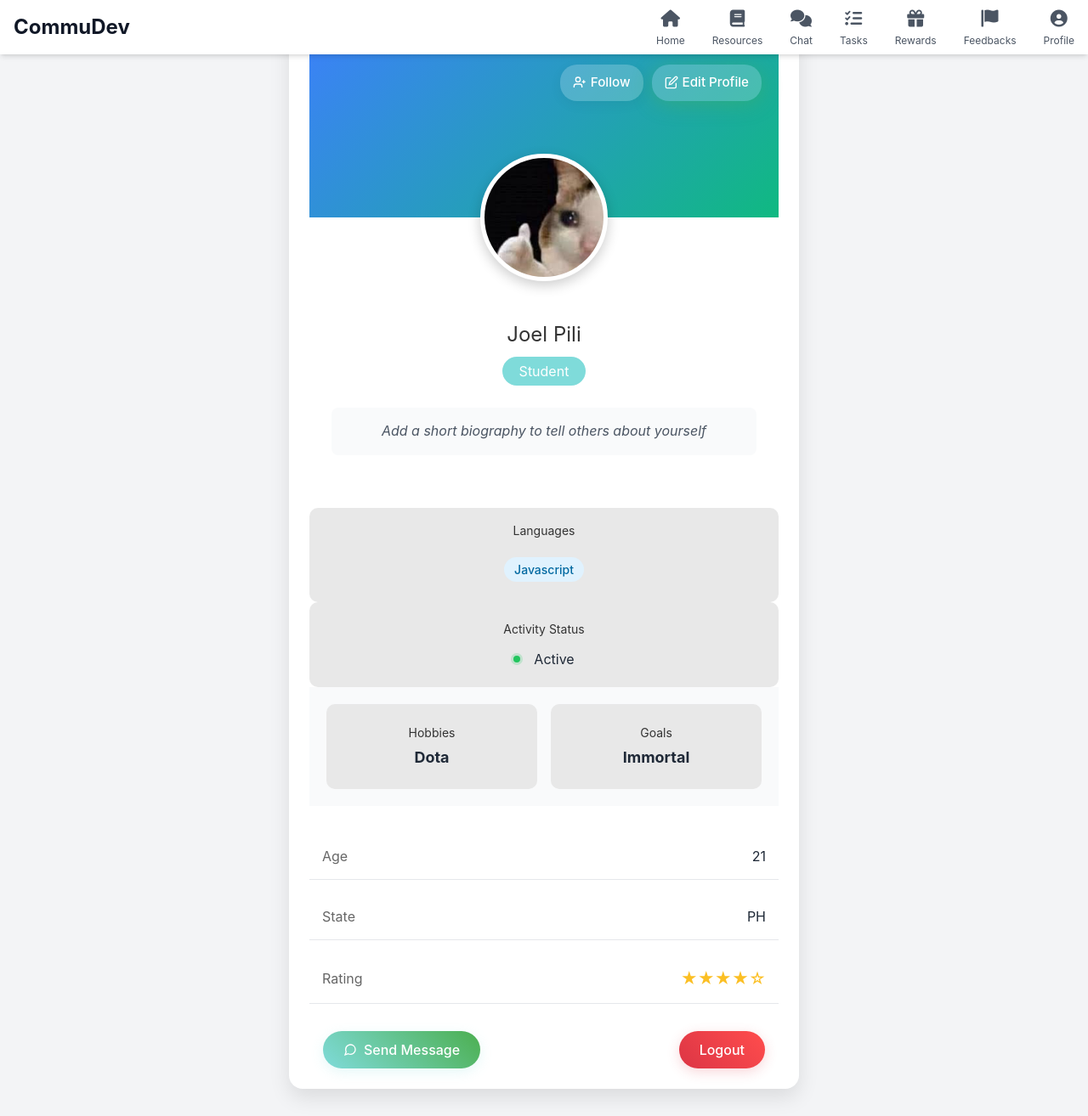
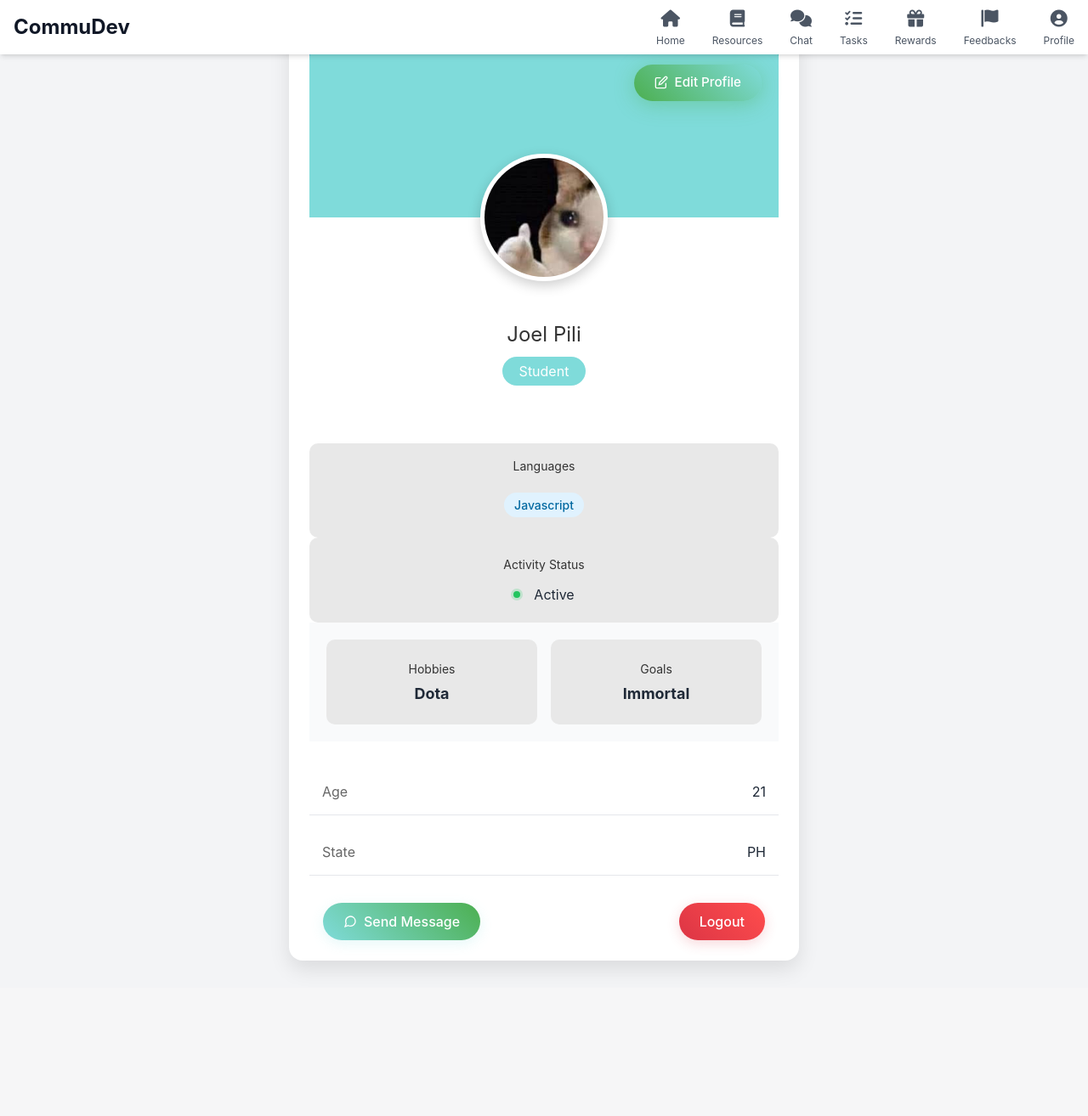
Before and after one commit to Nokitaki/CommutiyDevelopment-IM-2, a Django app: page /users/profile/ in a window 1280 px wide. Shown: the whole page at 85% size. After the commit the page ends 1145 px from the top, so only its background shows below. Run offline with Django 5.2, Linux system fonts and the light colour scheme; a user stored in the database is signed in; some libraries are stand-ins or nearby versions.

Commit message:
clean gamay profile
qwe

```diff
--- a/CommuDev/users/forms.py
+++ b/CommuDev/users/forms.py
@@ -64,6 +64,7 @@
                 'class': 'form-control-file'
             }),
 
+
              'languages': forms.TextInput(attrs={
                 'class': 'form-control',
                 'placeholder': 'e.g., English, Spanish, Python, JavaScript'
--- a/CommuDev/users/models.py
+++ b/CommuDev/users/models.py
@@ -5,12 +5,10 @@
 class User(AbstractUser):
     userId = models.UUIDField(primary_key=True, default=uuid.uuid4, editable=False)
     firstname = models.CharField(max_length=100)
-    middleinit = models.CharField(max_length=1, blank=True, null=True)
     lastname = models.CharField(max_length=100)
     age = models.IntegerField(null=True)
     state = models.CharField(max_length=100)
     employmentStatus = models.CharField(max_length=100)
-    points = models.IntegerField(default=0)
     profile_picture = models.ImageField(upload_to='profile_pics', default='default.jpg')
     # Add new fields
     languages = models.CharField(max_length=200, blank=True, null=True, default='')
--- a/CommuDev/users/static/users/css/profile.css
+++ b/CommuDev/users/static/users/css/profile.css
@@ -78,27 +78,7 @@
     stroke: white;
 }
 
-.follow-button {
-    background-color: white;
-    color: var(--text-dark);
-    padding: 10px 24px;
-    border-radius: 25px;
-    border: 1px solid #e0e0e0;
-    cursor: pointer;
-    display: flex;
-    align-items: center;
-    gap: 8px;
-    font-weight: 500;
-    font-size: 0.95rem;
-    box-shadow: 0 4px 15px rgba(0, 0, 0, 0.05);
-    transition: all 0.3s ease;
-}
 
-.follow-button:hover {
-    background-color: #f8f8f8;
-    transform: translateY(-2px);
-    box-shadow: 0 6px 20px rgba(0, 0, 0, 0.1);
-}
 
 .profile-info {
     text-align: center;
@@ -190,10 +170,7 @@
     gap: 5px;
 }
 
-.rating {
-    color: #ffc107;
-    font-size: 20px;
-}
+
 
 .home-button {
     background-color: var(--primary-turquoise);
@@ -222,10 +199,7 @@
         margin-top: 20px;
     }
 
-    .edit-button, .follow-button {
-        padding: 8px 20px;
-        font-size: 0.9rem;
-    }
+
 
     .profile-stats {
         grid-template-columns: 1fr;
@@ -668,21 +642,9 @@
     gap: 10px;
 }
 
-.follow-button, .edit-button {
-    background: rgba(255, 255, 255, 0.2);
-    border: none;
-    color: white;
-    padding: 10px 15px;
-    border-radius: 20px;
-    display: flex;
-    align-items: center;
-    gap: 5px;
-    transition: background 0.3s ease;
-}
 
-.follow-button:hover, .edit-button:hover {
-    background: rgba(255, 255, 255, 0.3);
-}
+
+
 
 .profile-info {
     margin-top: 100px;
@@ -716,10 +678,7 @@
     border-bottom: 1px solid #e5e7eb;
 }
 
-.rating {
-    color: #fbbf24;
-    font-size: 1.2rem;
-}
+
 
 .action-buttons {
 display: flex;
@@ -837,16 +796,7 @@
 background-color: #f3f4f6;
 }
 
-.biography-text {
-line-height: 1.6;
-word-wrap: break-word;
-max-width: 100%;
-display: -webkit-box;
--webkit-line-clamp: 3;
--webkit-box-orient: vertical;
-overflow: hidden;
-text-overflow: ellipsis;
-}
+
 
 .language-tags {
 display: flex;
@@ -917,3 +867,46 @@
 background-color: #ef4444;
 box-shadow: 0 0 0 3px rgba(239, 68, 68, 0.2);
 }
+
+
+.profile-banner {
+    height: 200px;
+    width: 100%;
+    overflow: hidden;
+    position: relative;
+}
+
+.banner-image {
+    width: 100%;
+    height: 100%;
+    object-fit: cover;
+}
+
+.banner-picture-preview {
+    width: 100%;
+    height: 150px;
+    margin: 0 auto 20px;
+    overflow: hidden;
+    position: relative;
+    border: 3px solid #e2e8f0;
+    border-radius: 10px;
+    cursor: pointer;
+}
+
+.banner-picture-preview img {
+    width: 100%;
+    height: 100%;
+    object-fit: cover;
+}
+
+.banner-picture-preview:hover::after {
+    content: 'Change Banner';
+    position: absolute;
+    bottom: 0;
+    left: 0;
+    right: 0;
+    background: rgba(0,0,0,0.5);
+    color: white;
+    text-align: center;
+    padding: 10px;
+}
--- a/CommuDev/users/templates/users/profile.html
+++ b/CommuDev/users/templates/users/profile.html
@@ -80,15 +80,7 @@
         <div class="header-buttons">
 
 
-            <button class="follow-button">
-                <svg width="16" height="16" viewBox="0 0 24 24" fill="none" stroke="currentColor" stroke-width="2">
-                    <path d="M16 21v-2a4 4 0 0 0-4-4H6a4 4 0 0 0-4 4v2"></path>
-                    <circle cx="9" cy="7" r="4"></circle>
-                    <path d="M19 8v6"></path>
-                    <path d="M22 11h-6"></path>
-                </svg>
-                Follow
-            </button>
+
             <button onclick="openEditModal()" class="edit-button">
                 <svg width="16" height="16" viewBox="0 0 24 24" fill="none" stroke="currentColor" stroke-width="2">
                     <path d="M11 4H4a2 2 0 0 0-2 2v14a2 2 0 0 0 2 2h14a2 2 0 0 0 2-2v-7"></path>
@@ -105,9 +97,7 @@
         <h2 class="profile-name">{{ user.firstname }} {{ user.lastname }}</h2>
         <span class="profile-occupation">{{ user.employmentStatus }}</span>
 
-        <div class="profile-bio">
-            <p class="biography-text">{{ user.biography|default:"Add a short biography to tell others about yourself" }}</p>
-        </div>
+
     </div>
 
 
@@ -159,18 +149,15 @@
         <span>{{ user.state }}</span>
     </div>
 
-    <div class="profile-details">
-        <span>Rating</span>
-        <div class="rating">★★★★☆</div>
-    </div>
+
 
     <div class="action-buttons">
-        <button class="message-button">
+        <a href="{% url 'chat_home' %}" class="message-button">
             <svg width="16" height="16" viewBox="0 0 24 24" fill="none" stroke="currentColor" stroke-width="2">
                 <path d="M21 11.5a8.38 8.38 0 0 1-.9 3.8 8.5 8.5 0 0 1-7.6 4.7 8.38 8.38 0 0 1-3.8-.9L3 21l1.9-5.7a8.38 8.38 0 0 1-.9-3.8 8.5 8.5 0 0 1 4.7-7.6 8.38 8.38 0 0 1 3.8-.9h.5a8.48 8.48 0 0 1 8 8v.5z" />
             </svg>
             Send Message
-        </button>
+        </a>
         <a href="{% url 'logout' %}" class="logout-button">Logout</a>
     </div>
 
@@ -190,17 +177,6 @@
                     <input type="file" id="id_profile_picture" name="profile_picture" style="display: none;" accept="image/*">
                 </div>
 
-                <div style="margin-bottom: 15px;">
-                    <label for="id_biography">Biography</label>
-                    <textarea
-                        id="id_biography"
-                        name="biography"
-                        rows="4"
-                        class="form-control"
-                        style="width: 100%; padding: 8px; border: 1px solid #ddd; border-radius: 4px; resize: vertical;"
-                        placeholder="Tell us a bit about yourself"
-                    >{{ user.biography }}</textarea>
-                </div>
 
                 <div style="margin-bottom: 15px;">
                     <label for="id_firstname">First Name</label>
```
Also changed, not shown: CommuDev/db.sqlite3, CommuDev/users/migrations/0005_remove_user_middleinit_remove_user_points_and_more.py (added).
